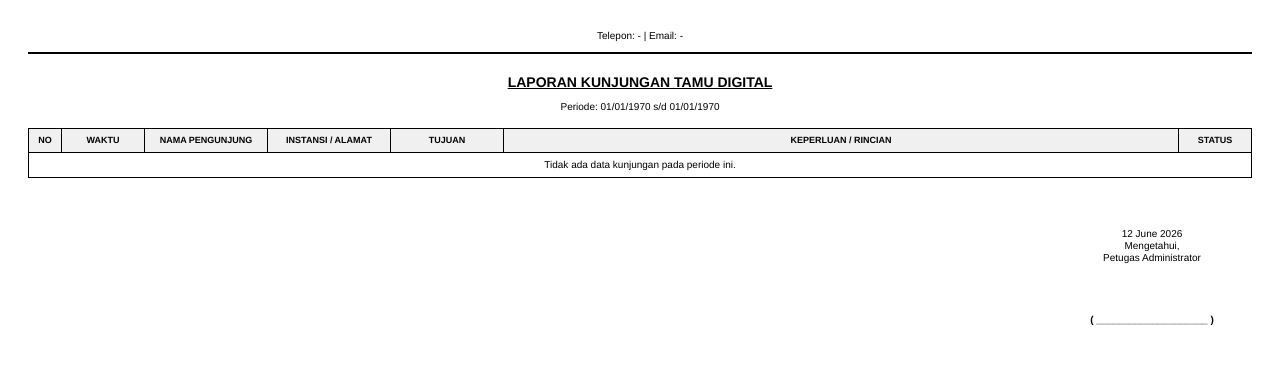
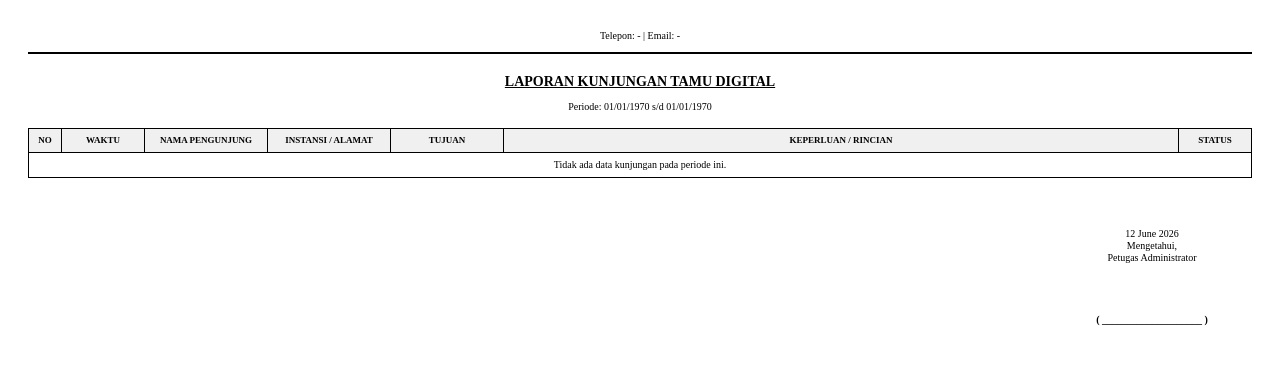
Before and after one commit to gilangaksay/e-tamu-new, a CodeIgniter 4 app: the page made by app/Views/admin/export/pdf_view.php in a window 1280 px wide. Shown: the top 365 px of the page. Run offline with PHP 8.4 and a stand-in for CodeIgniter, Linux system fonts and the light colour scheme; the template is opened without the code that fills it, so the values that code supplies are empty; some libraries are stand-ins or nearby versions.

Commit message:
merubah styling tulisan

```diff
--- a/app/Views/admin/export/pdf_view.php
+++ b/app/Views/admin/export/pdf_view.php
@@ -4,7 +4,7 @@
     <meta charset="UTF-8">
     <title>Laporan Kunjungan - <?= $s['nama_instansi'] ?></title>
     <style>
-        body { font-family: 'Helvetica', sans-serif; color: #000; padding: 20px; line-height: 1.2; font-size: 10px; }
+        body { font-family: 'Times New Roman', Times, serif; color: #000; padding: 20px; line-height: 1.2; font-size: 10px; }
         .header { text-align: center; border-bottom: 2px solid #000; padding-bottom: 10px; margin-bottom: 20px; position: relative; }
         .header img { position: absolute; left: 0; top: 0; width: 60px; }
         .header h2 { margin: 0; text-transform: uppercase; font-size: 16px; }
--- a/app/Views/admin/layout/header.php
+++ b/app/Views/admin/layout/header.php
@@ -3,13 +3,12 @@
 <head>
     <meta charset="UTF-8"><meta name="viewport" content="width=device-width, initial-scale=1.0">
     <title><?= esc($title ?? 'Admin') ?> - E-Tamu Dashboard</title>
-    <link href="https://fonts.googleapis.com/css2?family=Plus+Jakarta+Sans:wght@400;500;600;700;800&display=swap" rel="stylesheet">
     <link href="https://cdn.jsdelivr.net/npm/bootstrap@5.3.3/dist/css/bootstrap.min.css" rel="stylesheet">
     <link href="https://cdn.jsdelivr.net/npm/bootstrap-icons@1.11.3/font/bootstrap-icons.min.css" rel="stylesheet">
     <link href="https://cdn.jsdelivr.net/npm/sweetalert2@11/dist/sweetalert2.min.css" rel="stylesheet">
     <link href="<?= base_url('assets/css/modern.css') ?>" rel="stylesheet">
     <style>
-        body { font-family: 'Plus Jakarta Sans', sans-serif; background: #f8fafc; }
+        body { font-family: 'Times New Roman', Times, serif; background: #f8fafc; }
         .sidebar { position: fixed; top: 0; left: 0; width: 280px; height: 100vh; background: #0f172a; z-index: 1000; padding: 2rem 1.5rem; color: white; transition: all 0.3s; display: flex; flex-direction: column; }
         .top-header { position: fixed; top: 0; left: 280px; right: 0; height: 70px; background: rgba(255,255,255,0.8); backdrop-filter: blur(10px); border-bottom: 1px solid #e2e8f0; display: flex; align-items: center; padding: 0 2rem; z-index: 999; }
         .main-content { margin-left: 280px; margin-top: 70px; padding: 2rem; }
--- a/app/Views/admin/login.php
+++ b/app/Views/admin/login.php
@@ -3,12 +3,11 @@
 <head>
     <meta charset="UTF-8"><meta name="viewport" content="width=device-width, initial-scale=1.0">
     <title>Login Admin - E-Tamu</title>
-    <link href="https://fonts.googleapis.com/css2?family=Plus+Jakarta+Sans:wght@400;500;600;700;800&display=swap" rel="stylesheet">
     <link href="https://cdn.jsdelivr.net/npm/bootstrap@5.3.3/dist/css/bootstrap.min.css" rel="stylesheet">
     <link href="https://cdn.jsdelivr.net/npm/bootstrap-icons@1.11.3/font/bootstrap-icons.min.css" rel="stylesheet">
     <link href="<?= base_url('assets/css/modern.css') ?>" rel="stylesheet">
     <style>
-        body { font-family: 'Plus Jakarta Sans', sans-serif; background: url('<?= base_url('assets/img/login.png') ?>') center/cover no-repeat; height: 100vh; display: flex; align-items: center; justify-content: center; overflow: hidden; position: relative; }
+        body { font-family: 'Times New Roman', Times, serif; background: url('<?= base_url('assets/img/login.png') ?>') center/cover no-repeat; height: 100vh; display: flex; align-items: center; justify-content: center; overflow: hidden; position: relative; }
         body::before { content: ''; position: absolute; top: 0; left: 0; width: 100%; height: 100%; background: rgba(15, 23, 42, 0.6); z-index: 1; }
         .login-card { width: 100%; max-width: 400px; background: rgba(255, 255, 255, 0.95); backdrop-filter: blur(10px); border-radius: 32px; padding: 3rem; box-shadow: 0 40px 100px -20px rgba(0,0,0,0.3); position: relative; z-index: 2; }
         .form-label { font-weight: 700; color: #475569; font-size: 0.85rem; }
--- a/app/Views/errors/html/error_400.php
+++ b/app/Views/errors/html/error_400.php
@@ -18,7 +18,7 @@
         body {
             height: 100%;
             background: #fafafa;
-            font-family: "Helvetica Neue", Helvetica, Arial, sans-serif;
+            font-family: 'Times New Roman', Times, serif;
             color: #777;
             font-weight: 300;
         }
--- a/app/Views/errors/html/error_404.php
+++ b/app/Views/errors/html/error_404.php
@@ -18,7 +18,7 @@
         body {
             height: 100%;
             background: #fafafa;
-            font-family: "Helvetica Neue", Helvetica, Arial, sans-serif;
+            font-family: 'Times New Roman', Times, serif;
             color: #777;
             font-weight: 300;
         }
--- a/app/Views/tamu/form.php
+++ b/app/Views/tamu/form.php
@@ -3,12 +3,11 @@
 <head>
     <meta charset="UTF-8"><meta name="viewport" content="width=device-width, initial-scale=1.0">
     <title><?= $s['nama_instansi'] ?> - Digital Guest Book</title>
-    <link href="https://fonts.googleapis.com/css2?family=Plus+Jakarta+Sans:wght@400;500;600;700;800&display=swap" rel="stylesheet">
     <link href="https://cdn.jsdelivr.net/npm/bootstrap@5.3.3/dist/css/bootstrap.min.css" rel="stylesheet">
     <link href="https://cdn.jsdelivr.net/npm/bootstrap-icons@1.11.3/font/bootstrap-icons.min.css" rel="stylesheet">
     <link href="<?= base_url('assets/css/modern.css') ?>" rel="stylesheet">
     <style>
-        body { font-family: 'Plus Jakarta Sans', sans-serif; background: url('<?= base_url('assets/img/gedung.png') ?>') center/cover no-repeat fixed; min-height: 100vh; }
+        body { font-family: 'Times New Roman', Times, serif; background: url('<?= base_url('assets/img/gedung.png') ?>') center/cover no-repeat fixed; min-height: 100vh; }
         .hero-section { position: relative; z-index: 2; padding: 60px 0 100px; color: white; background: rgba(15, 23, 42, 0.3); backdrop-filter: blur(15px); border-bottom: 1px solid rgba(255,255,255,0.1); }
         .hero-content { position: relative; z-index: 2; }
         .form-container { margin-top: -60px; position: relative; z-index: 10; padding-bottom: 50px; }
--- a/app/Views/tamu/konfirmasi.php
+++ b/app/Views/tamu/konfirmasi.php
@@ -3,12 +3,11 @@
 <head>
     <meta charset="UTF-8"><meta name="viewport" content="width=device-width, initial-scale=1.0">
     <title>Berhasil - E-Tamu</title>
-    <link href="https://fonts.googleapis.com/css2?family=Plus+Jakarta+Sans:wght@700;800&display=swap" rel="stylesheet">
     <link href="https://cdn.jsdelivr.net/npm/bootstrap@5.3.3/dist/css/bootstrap.min.css" rel="stylesheet">
     <link href="https://cdn.jsdelivr.net/npm/bootstrap-icons@1.11.3/font/bootstrap-icons.min.css" rel="stylesheet">
     <link href="<?= base_url('assets/css/modern.css') ?>" rel="stylesheet">
     <style>
-        body { font-family: 'Plus Jakarta Sans', sans-serif; background: #fdfdff; height: 100vh; display: flex; align-items: center; justify-content: center; }
+        body { font-family: 'Times New Roman', Times, serif; background: #fdfdff; height: 100vh; display: flex; align-items: center; justify-content: center; }
         .success-card { max-width: 450px; width: 100%; }
         .antrian-number { font-size: 6rem; line-height: 1; margin-bottom: 1.5rem; background: var(--grad); -webkit-background-clip: text; -webkit-text-fill-color: transparent; }
     </style>
--- a/app/Views/welcome_message.php
+++ b/app/Views/welcome_message.php
@@ -19,7 +19,7 @@
         }
         html, body {
             color: rgba(33, 37, 41, 1);
-            font-family: -apple-system, BlinkMacSystemFont, "Segoe UI", Helvetica, Arial, sans-serif, "Apple Color Emoji", "Segoe UI Emoji";
+            font-family: 'Times New Roman', Times, serif;
             font-size: 16px;
             margin: 0;
             padding: 0;
--- a/public/fix_db.php
+++ b/public/fix_db.php
@@ -12,7 +12,7 @@ $db   = "e_tamu";
 $mysqli = new mysqli($host, $user, $pass, $db);
 
 if ($mysqli->connect_error) {
-    die("<div style='color:red; font-family:sans-serif; padding:20px; border:1px solid red; border-radius:10px; background:#fff1f1;'>
+    die("<div style='color:red; font-family:\"Times New Roman\", Times, serif; padding:20px; border:1px solid red; border-radius:10px; background:#fff1f1;'>
             <h3>Koneksi Database Gagal!</h3>
             <p>Pesan Error: " . $mysqli->connect_error . "</p>
             <p>Pastikan MySQL di XAMPP sudah menyala dan nama database sudah benar.</p>
@@ -27,7 +27,7 @@ $queries = [
     "ALTER TABLE tamu ADD COLUMN IF NOT EXISTS usia VARCHAR(10) DEFAULT NULL AFTER disabilitas"
 ];
 
-echo "<div style='font-family:sans-serif; padding:20px; max-width:800px; margin:20px auto; border:1px solid #ddd; border-radius:10px; box-shadow:0 10px 30px rgba(0,0,0,0.05);'>";
+echo "<div style='font-family:\"Times New Roman\", Times, serif; padding:20px; max-width:800px; margin:20px auto; border:1px solid #ddd; border-radius:10px; box-shadow:0 10px 30px rgba(0,0,0,0.05);'>";
 echo "<h2 style='color:#4f46e5;'>Database Fixer</h2>";
 echo "<p style='color:#666;'>Mengeksekusi pembaruan tabel tamu...</p><hr style='border:none; border-top:1px solid #eee; margin:20px 0;'>";
 
```
Also changed, not shown: public/assets/css/modern.css, public/uploads/tamu/tamu_1781269933.jpg (added).
